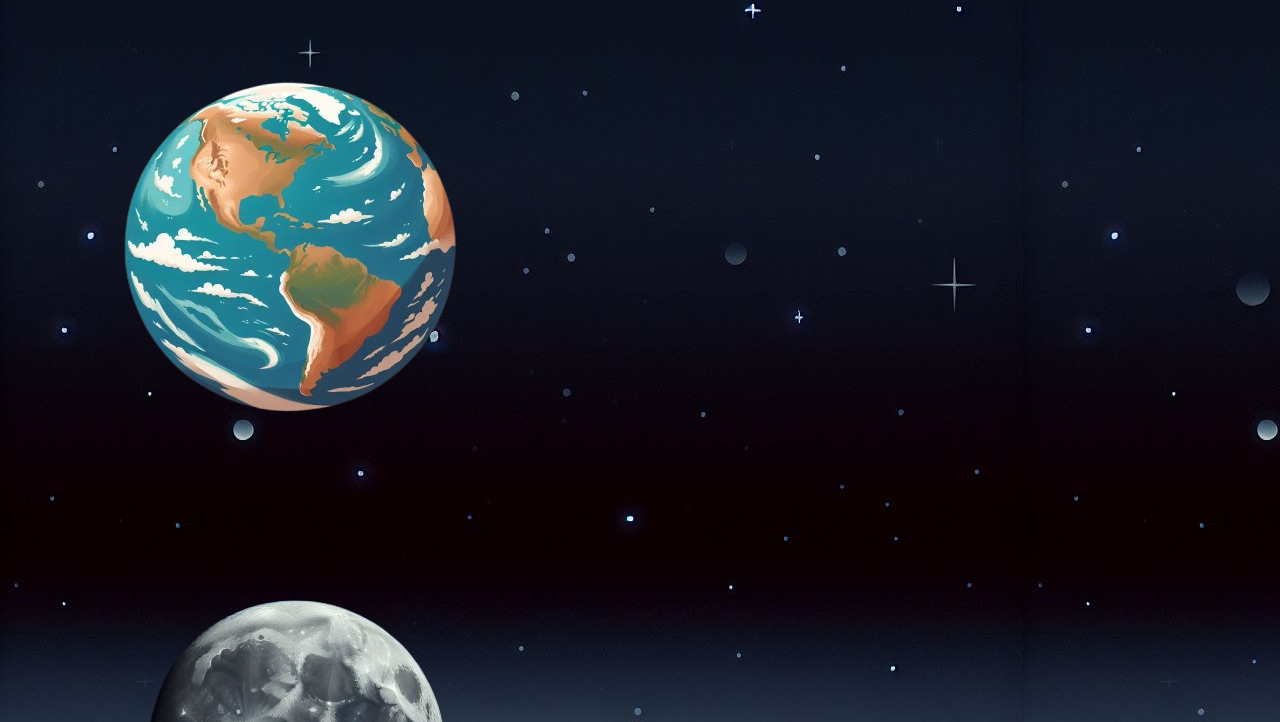
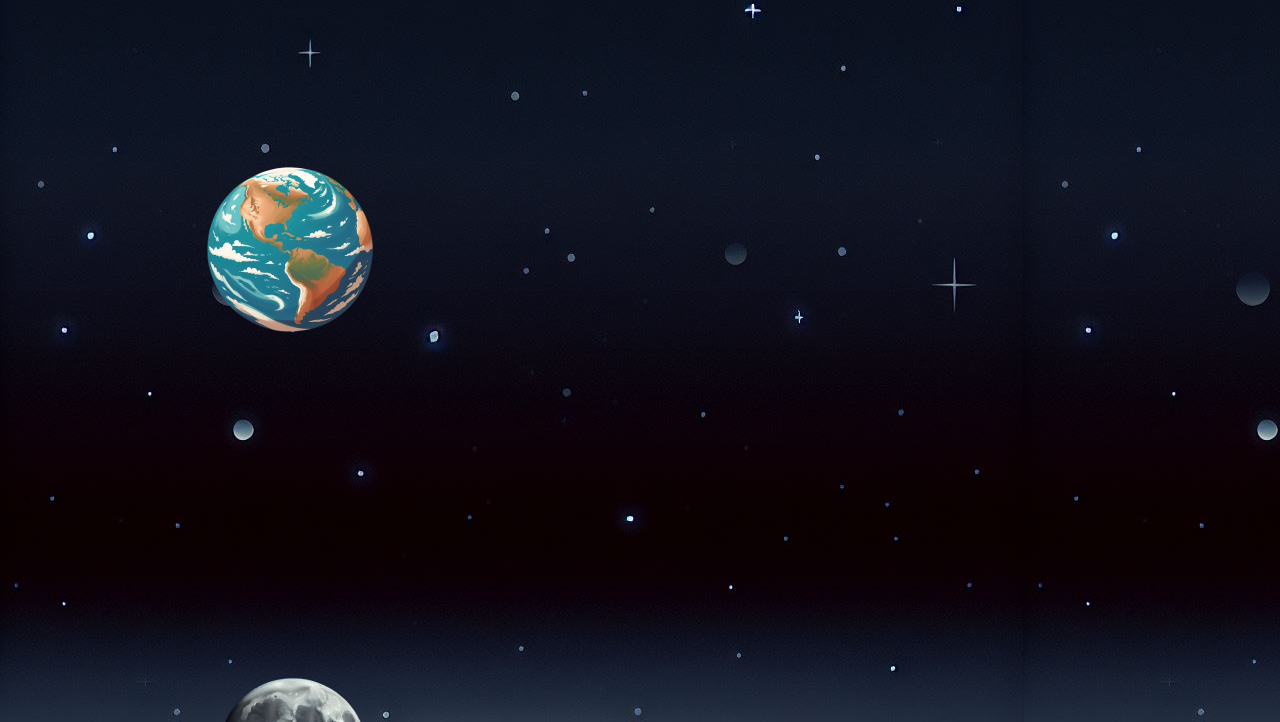
Before and after one commit to dylanfox44/hello-explorer, a plain HTML site: page index.html in a window 1280 px wide. Shown: the part 78-800 px from the top of the page. Drawn offline with Linux system fonts and the light colour scheme.

Commit message:
size test

```diff
--- a/screen.css
+++ b/screen.css
@@ -13,6 +13,6 @@ h1 {
     color: white;
 }
 
-moon-1 {
+img {
     transform: scale(0.5);
 }
```
